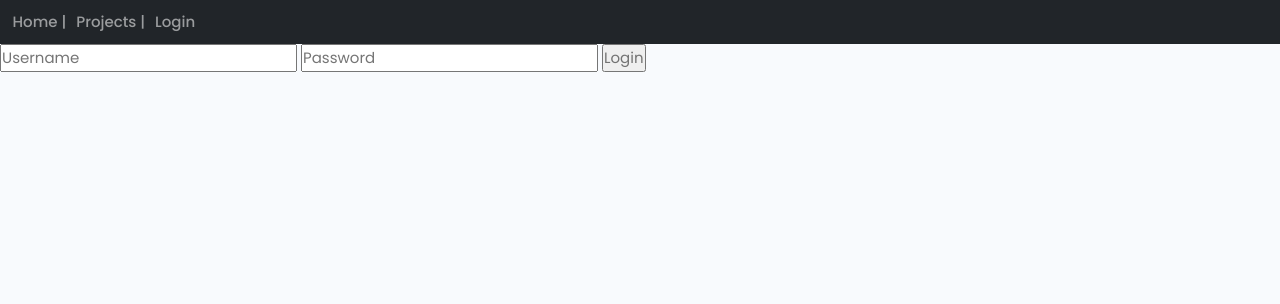
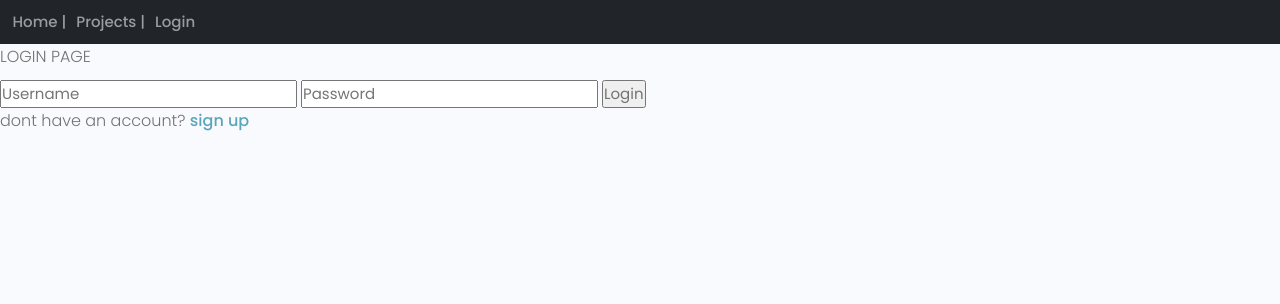
Before and after one commit to Coder1998Man/training-django, a Django app: page /login/ in a window 1280 px wide. Shown: the top 304 px of the page. Run offline with Django 5.2, Linux system fonts and the light colour scheme; some libraries are stand-ins or nearby versions.

Commit message:
add two form (login and register) this file. and check which form need for render

```diff
--- a/accounts/templates/accounts/login-register.html
+++ b/accounts/templates/accounts/login-register.html
@@ -3,13 +3,28 @@
 {% block title %}Login/Register{% endblock %}
 
 {% block content %}
-    <form action="{% url 'login' %}" method="POST">
+    {% if page == 'register' %}
+        <p>REGISTER PAGE</p>
 
-    {% csrf_token %}
+        <form action="{% url 'register' %}" method="POST">
+            {% csrf_token %}
+            {{ form.as_p }}
+            <input type="submit" value="register">
+        </form>
 
-    <input type="text" name="username" placeholder="Username">
-    <input type="password" name="password" placeholder="Password">
+        <p>already have an account? <a href="{% url 'login' %}">login</a></p>
 
-    <input type="submit" value="Login">
-    </form>
+    {% else %}
+
+        <form action="{% url 'login' %}" method="POST">
+            <p>LOGIN PAGE</p>
+            {% csrf_token %}
+
+            <input type="text" name="username" placeholder="Username">
+            <input type="password" name="password" placeholder="Password">
+
+            <input type="submit" value="Login">
+            <p>dont have an account? <a href="{% url 'register' %}">sign up</a></p>
+        </form>
+    {% endif %}
 {% endblock %}
```
